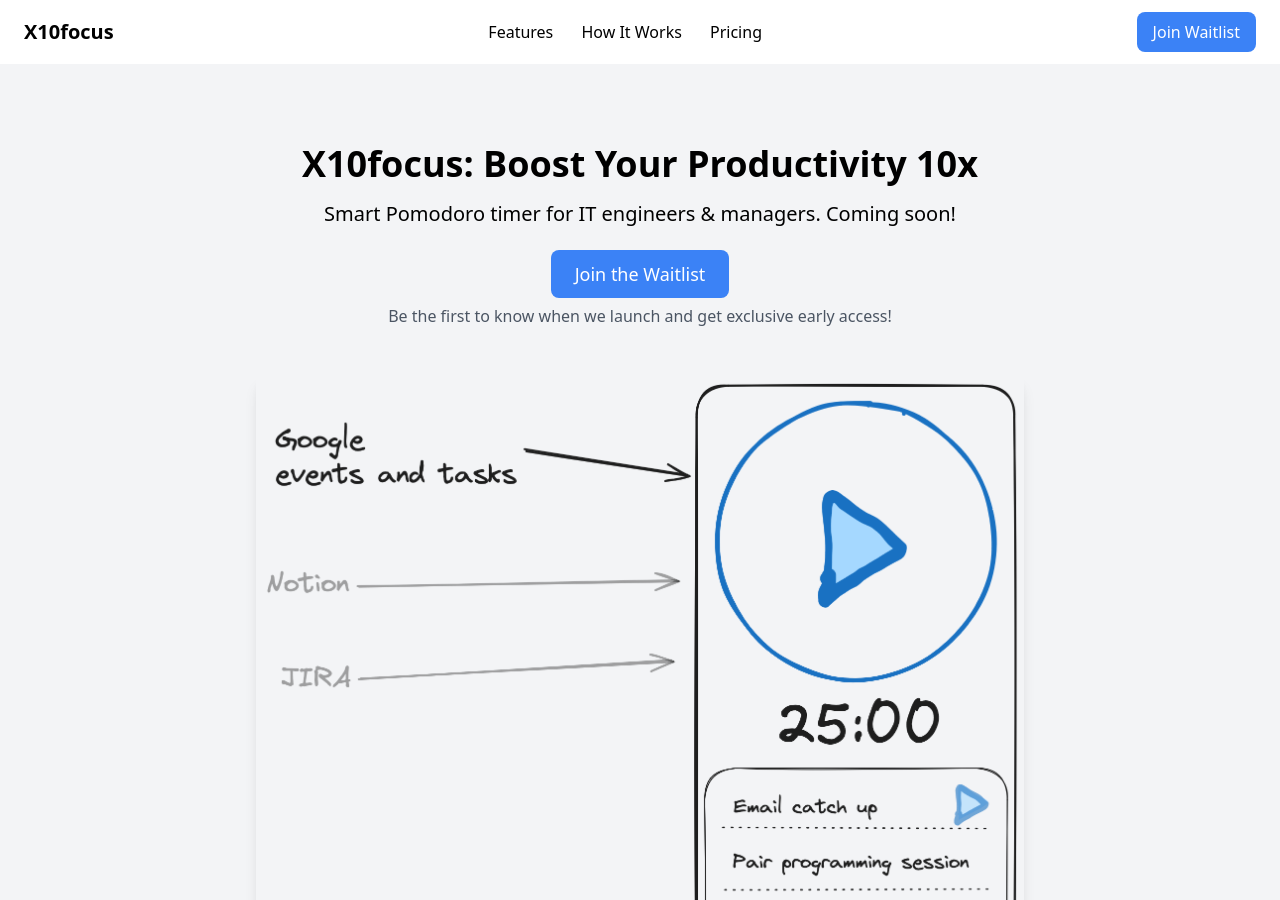
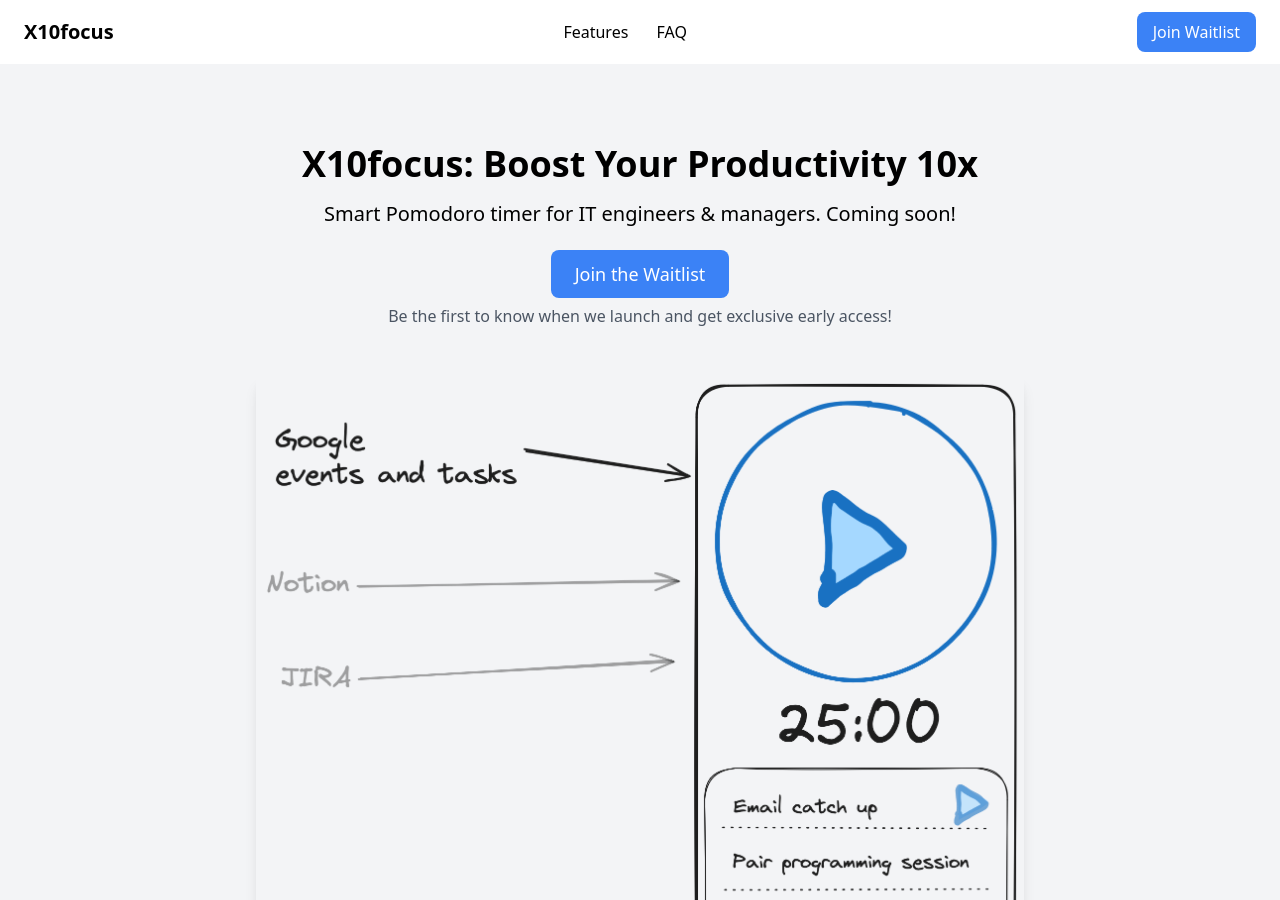
Before and after one commit to x10focus/web, a Jekyll site: the page built from index.markdown, in a window 1280 px wide and 900 px high. Built offline with Jekyll 4.4.1, drawn with Linux system fonts in a browser that asks for light colours.

Commit message:
Fix the URLs

```diff
--- a/_layouts/landing.html
+++ b/_layouts/landing.html
@@ -13,8 +13,7 @@
             <a href="/" class="font-bold text-xl">X10focus</a>
             <div>
                 <a href="#features" class="mx-3">Features</a>
-                <a href="#how-it-works" class="mx-3">How It Works</a>
-                <a href="#pricing" class="mx-3">Pricing</a>
+                <a href="#faq" class="mx-3">FAQ</a>
             </div>
             <a href="https://forms.gle/LmoQsjWRyxNNuqqs8" class="bg-blue-500 text-white px-4 py-2 rounded-lg">Join Waitlist</a>
         </nav>
```
